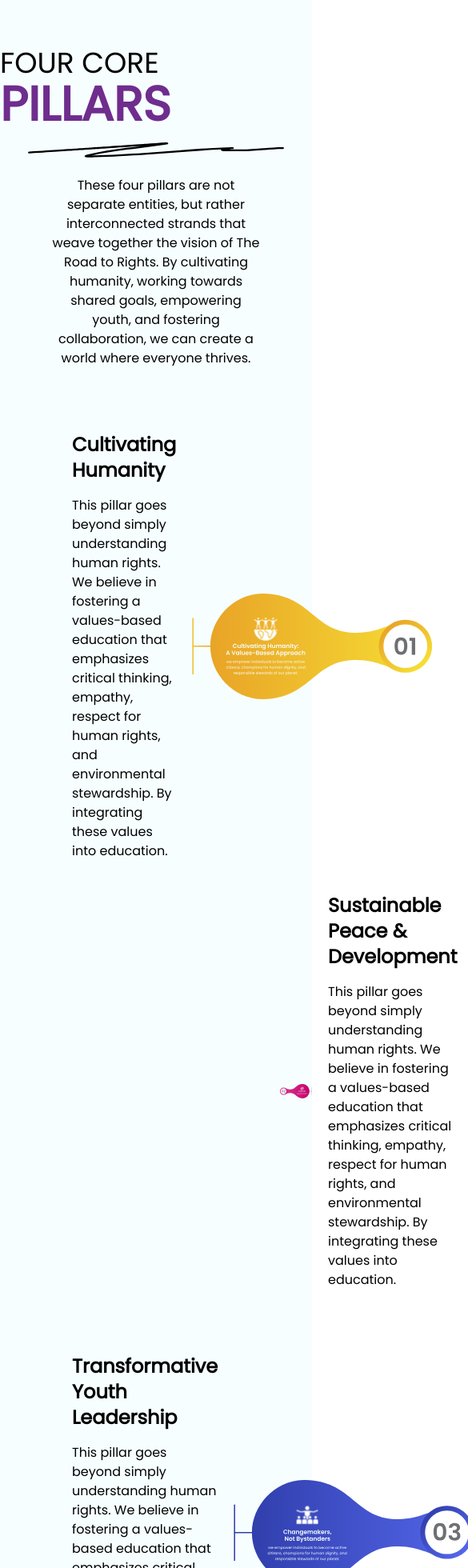
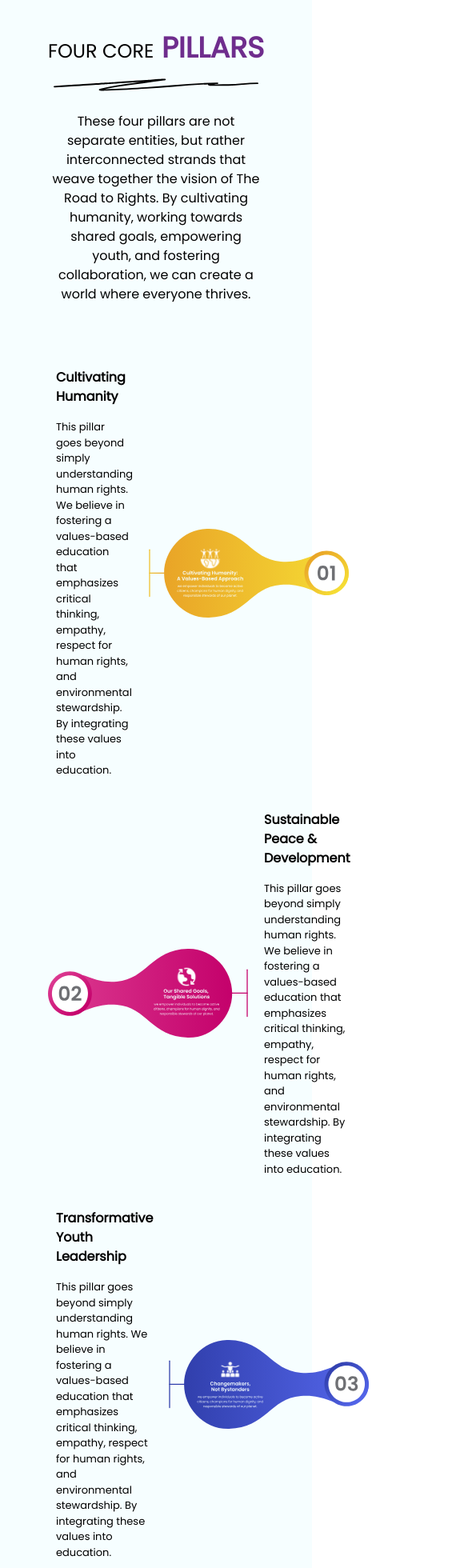
Before and after one commit to The-Road-To-Rights/main-web-site, a Next.js app: page /what-we-do in a window 390 px wide. Shown: the top 1960 px of the page at 80% size, 585 px wide, since content can reach past the window. Built offline with nearby package versions, Linux system fonts and the light colour scheme.

Commit message:
Make "Four Core Pillars" section responsive with scalable units and optimized layout

```diff
--- a/src/app/(site)/what-we-do/FourCorePilars.tsx
+++ b/src/app/(site)/what-we-do/FourCorePilars.tsx
@@ -12,93 +12,89 @@
             <div className="relative w-full min-h-screen bg-[#F6FEFF] ">
 
                 <div className=" flex flex-col items-center">
-                    <h1 className="font-poppins text-4xl mt-10">
+                    <h1 className="font-poppins lg:text-4xl md:text-3xl text-2xl mt-10">
                         FOUR CORE
-                        <span className="text-6xl text-[#6F2D8D] font-bold"> PILLARS </span>
+                        <span className="lg:text-6xl md:text-5xl text-4xl text-[#6F2D8D] font-bold"> PILLARS </span>
                     </h1>
                     <Image
                         src={Stroke}
                         alt='stroke'
-                        className="w-80 h-10 "
+                        className="lg:w-80 lg:h-10 w-64 h-10 "
                     />
                     <div className="text-center items-center mt-5 w-2/3">
-                        <span >These four pillars are not separate entities, but rather interconnected strands that weave together the vision of The Road to Rights. By cultivating humanity, working towards shared goals, empowering youth, and fostering collaboration, we can create a world where everyone thrives.</span>
+                        <span className="">These four pillars are not separate entities, but rather interconnected strands that weave together the vision of The Road to Rights. By cultivating humanity, working towards shared goals, empowering youth, and fostering collaboration, we can create a world where everyone thrives.</span>
                     </div>
                 </div>
 
-                <div className="flex items-center ml-[90px] columns-2 gap-5 mt-20">
+                <div className="flex items-center lg:ml-[90px] md:ml-[200px] ml-[70px] columns-2 gap-5 mt-20">
                     <div className="w-[250px] text-left" data-aos="fade-right">
-                        <h1 className="font-bold text-2xl mb-4">
+                        <h1 className="font-poppins font-bold md:text-2xl lg:text-2xl  mb-4">
                             Cultivating Humanity
                         </h1>
-                        <span className="">
-                        This pillar goes beyond simply understanding human rights. We believe in fostering a values-based education that emphasizes critical thinking, empathy, respect for human rights, and environmental stewardship. By integrating these values into education.
-                        </span>
+                        <p className="font-poppins lg:text-[15px] md:text-[14px] text-[13px]">
+                            This pillar goes beyond simply understanding human rights. We believe in fostering a values-based education that emphasizes critical thinking, empathy, respect for human rights, and environmental stewardship. By integrating these values into education.
+                        </p>
                     </div>
 
                     <Image
                         src={PillarOne}
                         alt='stroke'
-                        className="w-[650px]"
+                        className="lg:w-[600px] md:w-[400px] w-[250px] "
                         data-aos="fade-left"
                     />
                 </div>
 
-                <div className="flex items-center ml-[350px] columns-2 gap-5 mt-10">
+                <div className="flex items-center lg:ml-[350px] md:ml-[200px] ml-[60px] columns-2 gap-5 mt-10">
                     <Image
                         src={PillarTwo}
                         alt='stroke'
-                        className="w-[650px]"
+                        className="lg:w-[600px] md:w-[400px] w-[250px]"
                         data-aos="fade-right"
                     />
                     <div className="w-[250px] text-left" data-aos="fade-left">
-                        <h1 className="font-bold text-2xl mb-4">
+                        <h1 className="font-poppins font-bold md:text-2xl lg:text-2xl mb-4">
                             Sustainable Peace & Development
                         </h1>
-                        <span className="">
+                        <p className="font-poppins lg:text-[15px] md:text-[14px] text-[13px]">
                             This pillar goes beyond simply understanding human rights. We believe in fostering a values-based education that emphasizes critical thinking, empathy, respect for human rights, and environmental stewardship. By integrating these values into education.
-                        </span>
+                        </p>
                     </div>
                 </div>
 
-                <div className="flex items-center ml-[90px] columns-2 gap-5 mt-20">
+                <div className="flex items-center lg:ml-[90px] md:ml-[200px] ml-[70px] columns-2 gap-5 mt-10">
                     <div className="w-[250px] text-left" data-aos="fade-right">
-                        <h1 className="font-bold text-2xl mb-4">
+                        <h1 className="font-poppins font-bold md:text-2xl lg:text-2xl mb-4">
                             Transformative Youth Leadership</h1>
-                        <span className="">
+                        <p className="font-poppins lg:text-[15px] md:text-[14px] text-[13px]">
                             This pillar goes beyond simply understanding human rights. We believe in fostering a values-based education that emphasizes critical thinking, empathy, respect for human rights, and environmental stewardship. By integrating these values into education.
-                        </span>
+                        </p>
                     </div>
 
                     <Image
                         src={PillarThree}
                         alt='stroke'
-                        className="w-[650px]"
+                        className="lg:w-[600px] md:w-[400px] w-[250px]"
                         data-aos="fade-left"
                     />
                 </div>
 
-                <div className="flex items-center ml-[350px] columns-2 gap-5 mt-10 ">
+                <div className="flex items-center lg:ml-[350px] md:ml-[200px] ml-[60px]  columns-2 gap-5 mt-10 ">
                     <Image
                         src={PillarFour}
                         alt='stroke'
-                        className="w-[650px]"
+                        className="lg:w-[600px] md:w-[400px] w-[250px]"
                         data-aos="fade-right"
                     />
-                    <div className="w-[250px] text-left" data-aos="fade-left" mb-20>
-                        <h1 className="font-bold text-2xl mb-4">
+                    <div className="w-[250px] text-left mb-20" data-aos="fade-left" >
+                        <h1 className="font-poppins font-bold md:text-2xl lg:text-2xl mb-4">
                             Collaboration for Lasting Change</h1>
-                        <span className="">
+                        <p className="font-poppins lg:text-[15px] md:text-[14px] text-[13px]">
                             This pillar goes beyond simply understanding human rights. We believe in fostering a values-based education that emphasizes critical thinking, empathy, respect for human rights, and environmental stewardship. By integrating these values into education.
-                        </span>
+                        </p>
                     </div>
                 </div>
 
             </div>
-
-
-
-
         </>
     );
 
--- a/src/app/(site)/what-we-do/page.tsx
+++ b/src/app/(site)/what-we-do/page.tsx
@@ -1,5 +1,4 @@
 "use client";
-
 import FourCorePilars from "./FourCorePilars";
 import { useEffect } from "react";
 import AOS from "aos";
@@ -10,6 +9,7 @@
     useEffect(() => {
     AOS.init({
          duration: 500,
+         offset: 200,
          once: false,
        })
  }, [])
```
Also changed, not shown: src/app/images/four-core-pilars/Asset 1.svg, 1 other file (tests, documents, lock files or other folders).
